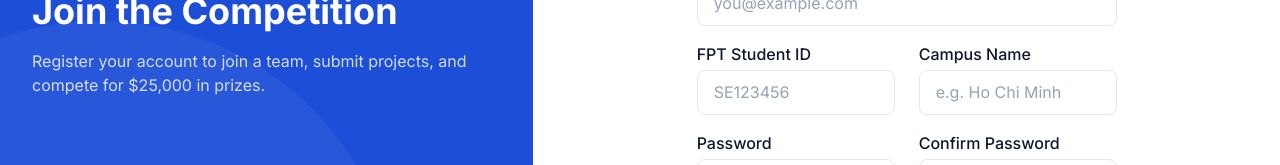
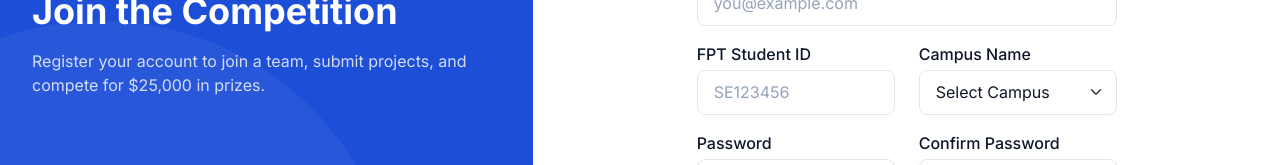
Before and after one commit to triet2809/SWP291_SealHackthon_FrontEnd, a React (Vite) app: page /register in a window 1280 px wide. Shown: the part 379-544 px from the top of the page. Built offline with nearby package versions, Linux system fonts and the light colour scheme.

Commit message:
Minor-UI-Fixes

```diff
--- a/src/pages/auth/Login.module.css
+++ b/src/pages/auth/Login.module.css
@@ -1,7 +1,7 @@
 .loginPage {
   background-color: var(--cf-bg-surface);
-  height: 100vh;
-  overflow: hidden;
+  min-height: 100vh;
+  overflow-x: hidden;
 }
 
 .heroSection {
@@ -112,9 +112,7 @@
   display: flex;
   align-items: center;
   justify-content: center;
-  padding: 1rem;
-  max-height: 100vh;
-  overflow-y: auto;
+  padding: 2rem 1rem;
 }
 
 .formContainer {
--- a/src/pages/auth/Register.jsx
+++ b/src/pages/auth/Register.jsx
@@ -81,7 +81,14 @@ const Register = () => {
                   <Col md={6}>
                     <Form.Group className="mb-3">
                       <Form.Label>Campus Name</Form.Label>
-                      <Form.Control type="text" placeholder="e.g. Ho Chi Minh" required />
+                      <Form.Select required>
+                        <option value="">Select Campus</option>
+                        <option value="Hà Nội">Hà Nội</option>
+                        <option value="Hồ Chí Minh">Hồ Chí Minh</option>
+                        <option value="Đà Nẵng">Đà Nẵng</option>
+                        <option value="Quy Nhơn">Quy Nhơn</option>
+                        <option value="Cần Thơ">Cần Thơ</option>
+                      </Form.Select>
                     </Form.Group>
                   </Col>
                 </Row>
```
